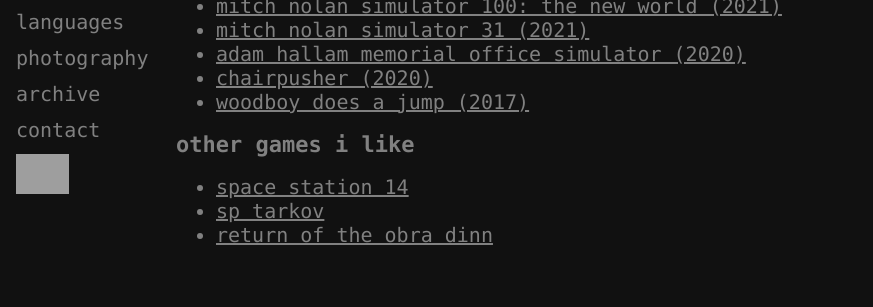
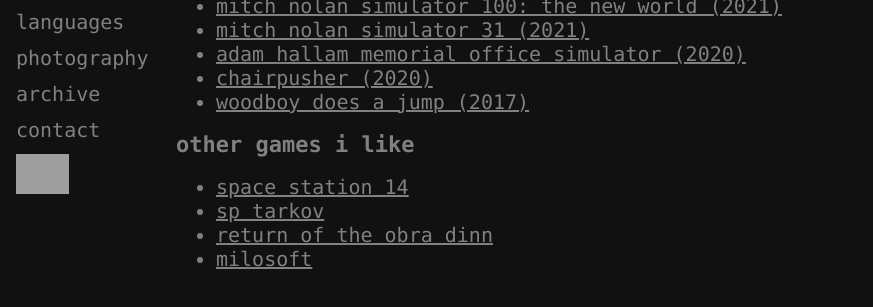
Before and after one commit to tosatur/tosatur-site, a plain HTML site: page tosatur/games/index.html in a window 1280 px wide. Shown: the part 223-530 px from the top of the page, without its empty margins (0-873 px from the left). Drawn offline with Linux system fonts and the light colour scheme; grey boxes are pictures that could not be loaded.

Commit message:
add milosoft

```diff
--- a/tosatur/games/index.html
+++ b/tosatur/games/index.html
@@ -43,6 +43,7 @@
                 <li><a href="https://github.com/space-wizards/space-station-14">space station 14</a></li>
                 <li><a href="https://hub.sp-tarkov.com/">sp tarkov</a></li>
                 <li><a href="https://obradinn.com/">return of the obra dinn</a></li>
+                <li><a href="https://milosoft.itch.io/">milosoft</a></li>
             </ul>
         </div>
 
```
